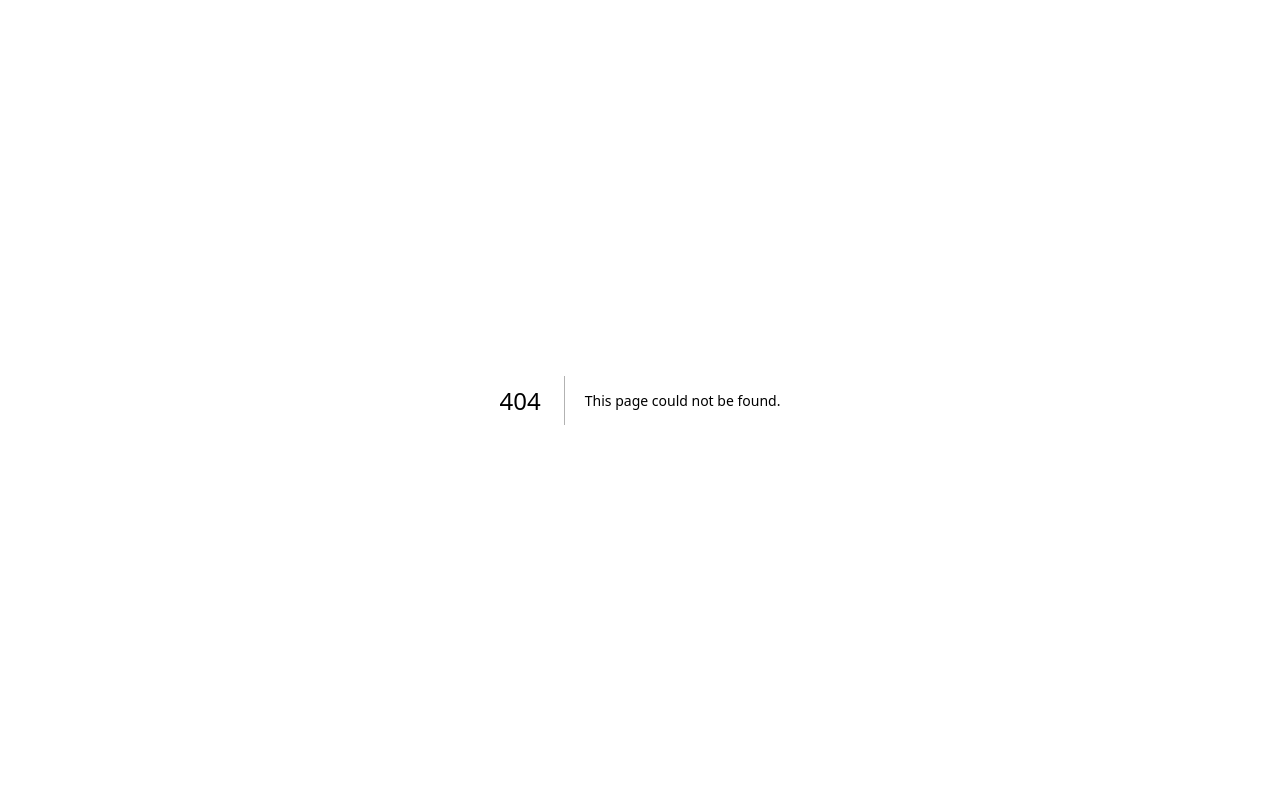
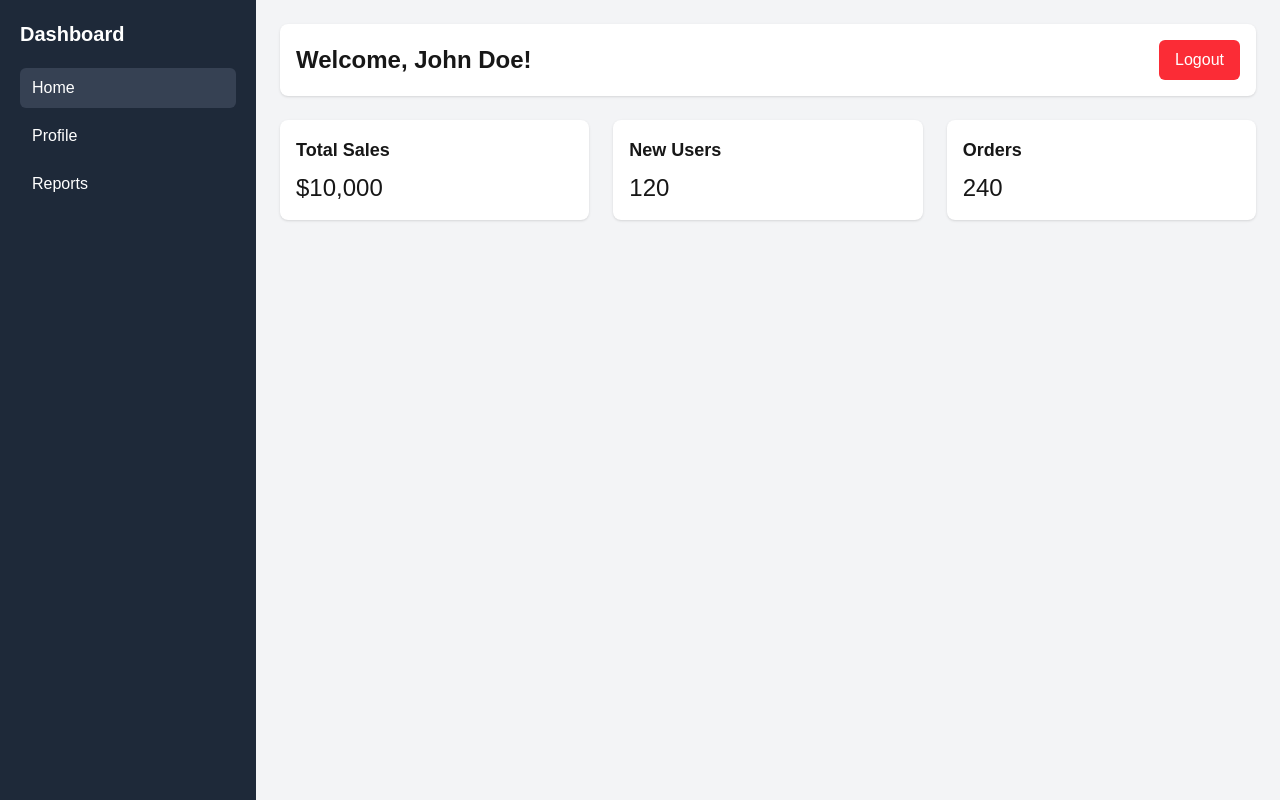
Before and after one commit to MoraByteSquad/SpiritX_ByteSquad_01, a Next.js app in the folder frontend/: page /dashboard in a window 1280 px wide. Before the commit this address had no page. Built offline with nearby package versions, Linux system fonts and the light colour scheme.

Commit message:
git ignore edit

```diff
--- /dev/null
+++ b/frontend/app/dashboard/page.jsx
@@ -0,0 +1,67 @@
+'use client';
+
+import { useRouter } from 'next/navigation';
+import { useState } from 'react';
+import Link from 'next/link';
+
+export default function Dashboard() {
+  const router = useRouter();
+  const [username] = useState('John Doe'); // Replace with actual user data
+
+  const handleLogout = () => {
+    // Simulate logout
+    router.push('/login');
+  };
+
+  return (
+    <div className="flex min-h-screen bg-gray-100">
+      {/* Sidebar */}
+      <aside className="w-64 bg-gray-800 text-white p-5">
+        <h2 className="text-xl font-bold">Dashboard</h2>
+        <nav className="mt-5 space-y-2">
+          <Link href="/dashboard" className="block py-2 px-3 rounded-md bg-gray-700 hover:bg-gray-600">
+            Home
+          </Link>
+          <Link href="/dashboard/profile" className="block py-2 px-3 rounded-md hover:bg-gray-600">
+            Profile
+          </Link>
+          <Link href="/dashboard/reports" className="block py-2 px-3 rounded-md hover:bg-gray-600">
+            Reports
+          </Link>
+        </nav>
+      </aside>
+
+      {/* Main Content */}
+      <main className="flex-1 p-6">
+        {/* Header */}
+        <div className="flex justify-between items-center bg-white p-4 rounded-lg shadow">
+          <h1 className="text-2xl font-semibold">Welcome, {username}!</h1>
+          <button
+            onClick={handleLogout}
+            className="bg-red-500 text-white px-4 py-2 rounded-md hover:bg-red-600"
+          >
+            Logout
+          </button>
+        </div>
+
+        {/* Dashboard Content */}
+        <div className="mt-6 grid grid-cols-1 md:grid-cols-3 gap-6">
+          <div className="bg-white p-4 rounded-lg shadow">
+            <h3 className="text-lg font-semibold">Total Sales</h3>
+            <p className="text-2xl mt-2">$10,000</p>
+          </div>
+
+          <div className="bg-white p-4 rounded-lg shadow">
+            <h3 className="text-lg font-semibold">New Users</h3>
+            <p className="text-2xl mt-2">120</p>
+          </div>
+
+          <div className="bg-white p-4 rounded-lg shadow">
+            <h3 className="text-lg font-semibold">Orders</h3>
+            <p className="text-2xl mt-2">240</p>
+          </div>
+        </div>
+      </main>
+    </div>
+  );
+}
```
Also changed, not shown: 1 other file (tests, documents, lock files or other folders).
